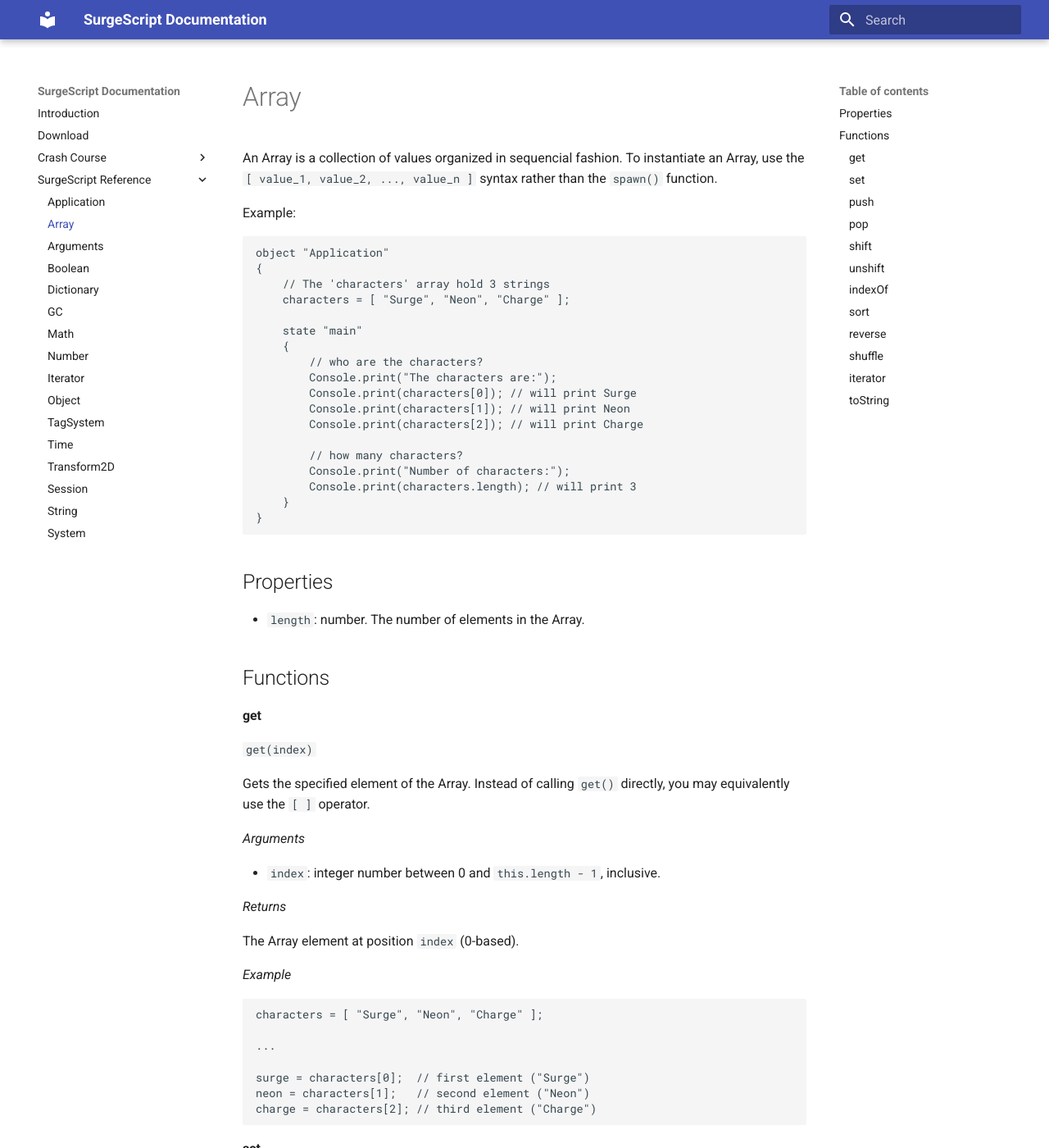
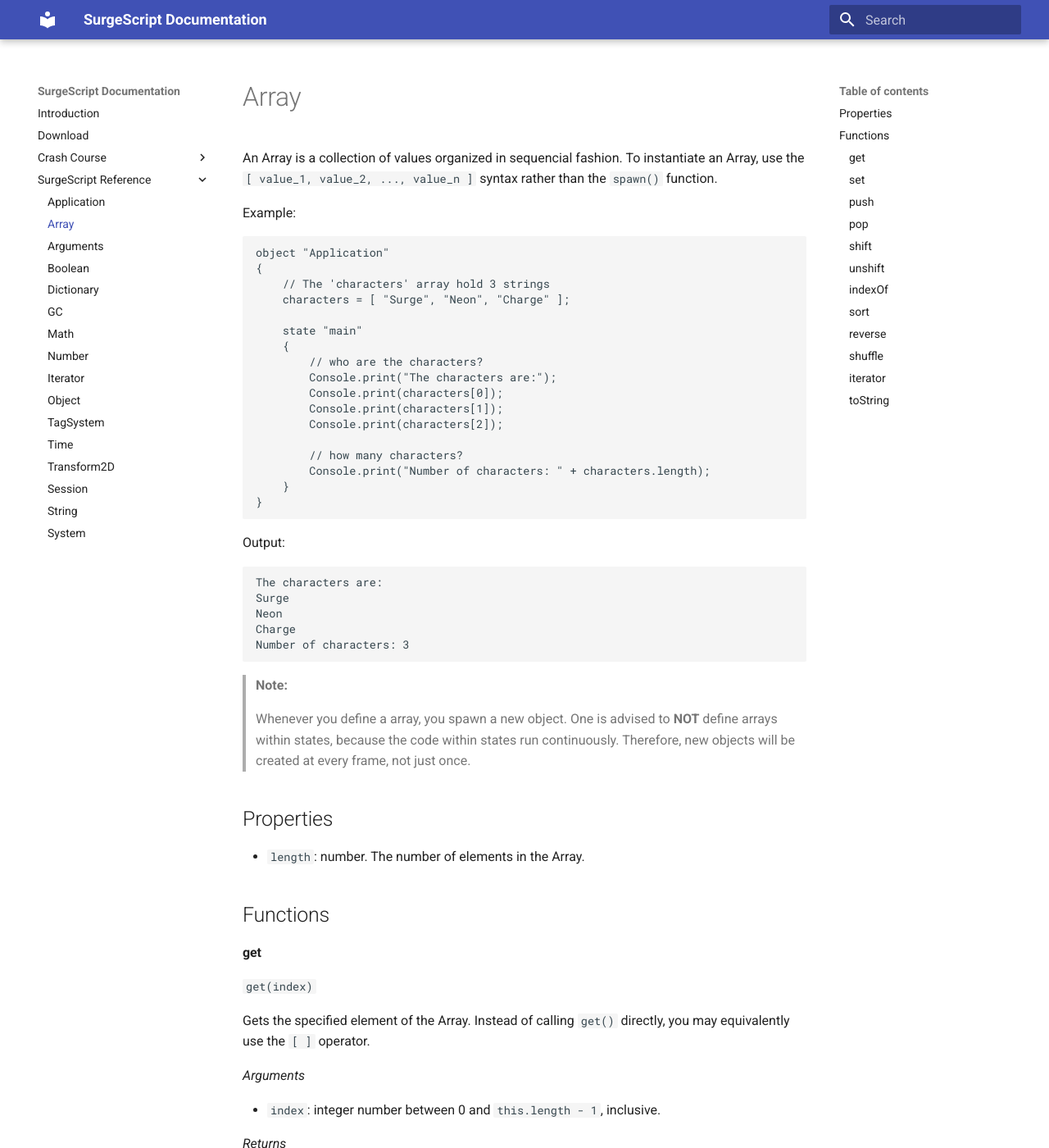
Before and after one commit to alemart/surgescript, an MkDocs documentation site: the page built from docs/reference/array.md, in a window 1280 px wide and 1400 px high. Shown: the whole window at 82% size. Built offline with MkDocs 1.6.1 and Material for MkDocs 9.7.7, drawn with Linux system fonts in a browser that asks for light colours; old or Windows-style settings are respelled for this version of MkDocs.

Commit message:
Small changes.

````diff
--- a/docs/reference/array.md
+++ b/docs/reference/array.md
@@ -15,16 +15,29 @@ object "Application"
     {
         // who are the characters?
         Console.print("The characters are:");
-        Console.print(characters[0]); // will print Surge
-        Console.print(characters[1]); // will print Neon
-        Console.print(characters[2]); // will print Charge
+        Console.print(characters[0]);
+        Console.print(characters[1]);
+        Console.print(characters[2]);
 
         // how many characters?
-        Console.print("Number of characters:");
-        Console.print(characters.length); // will print 3
+        Console.print("Number of characters: " + characters.length);
     }
 }
 ```
+
+Output:
+
+```
+The characters are:
+Surge
+Neon
+Charge
+Number of characters: 3
+```
+
+> **Note:**
+>
+> Whenever you define a array, you spawn a new object. One is advised to **NOT** define arrays within states, because the code within states run continuously. Therefore, new objects will be created at every frame, not just once.
 
 Properties
 ----------
````
Also changed, not shown: docs/tutorials/variables.md (+2 -0 lines).
